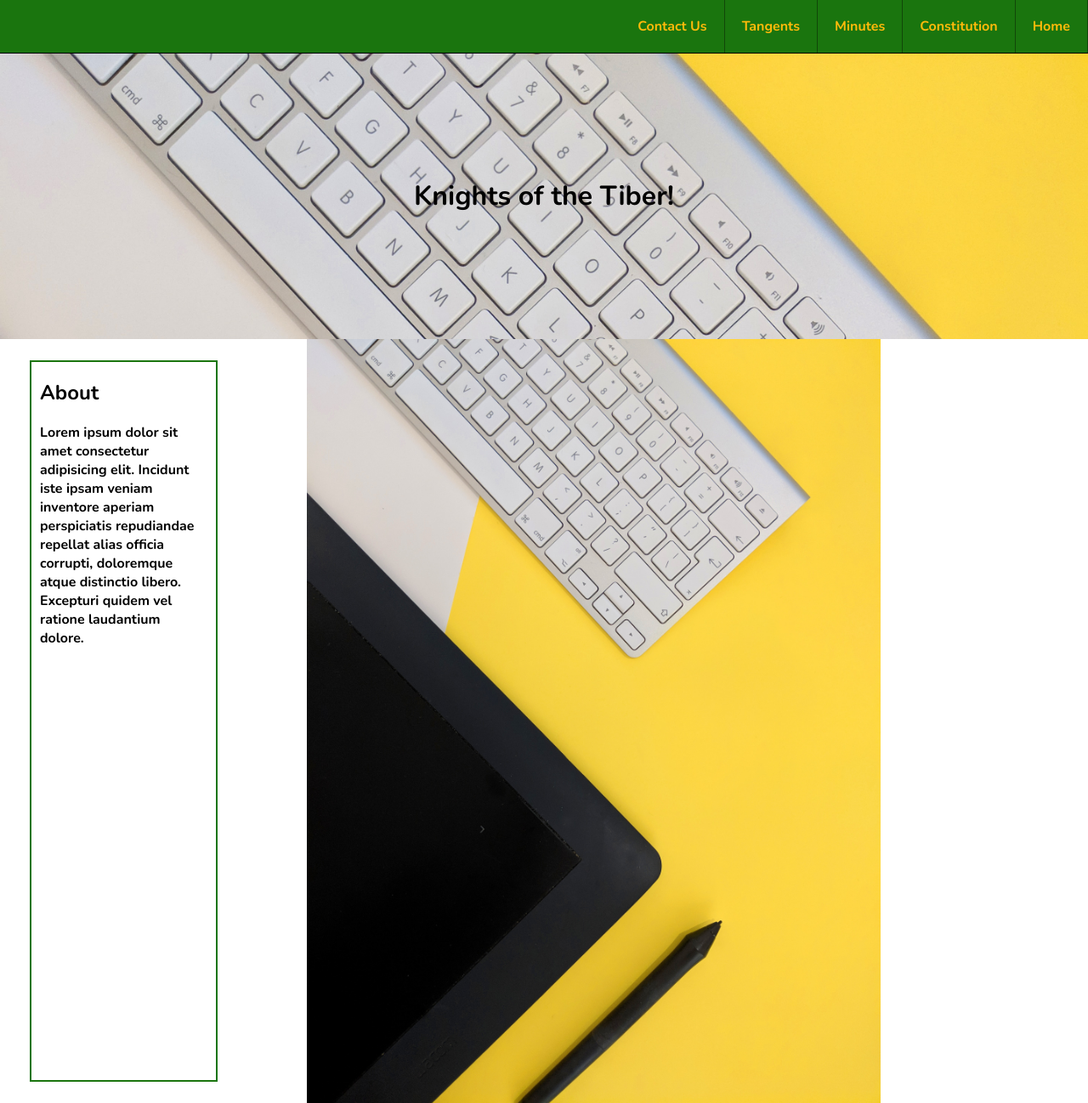
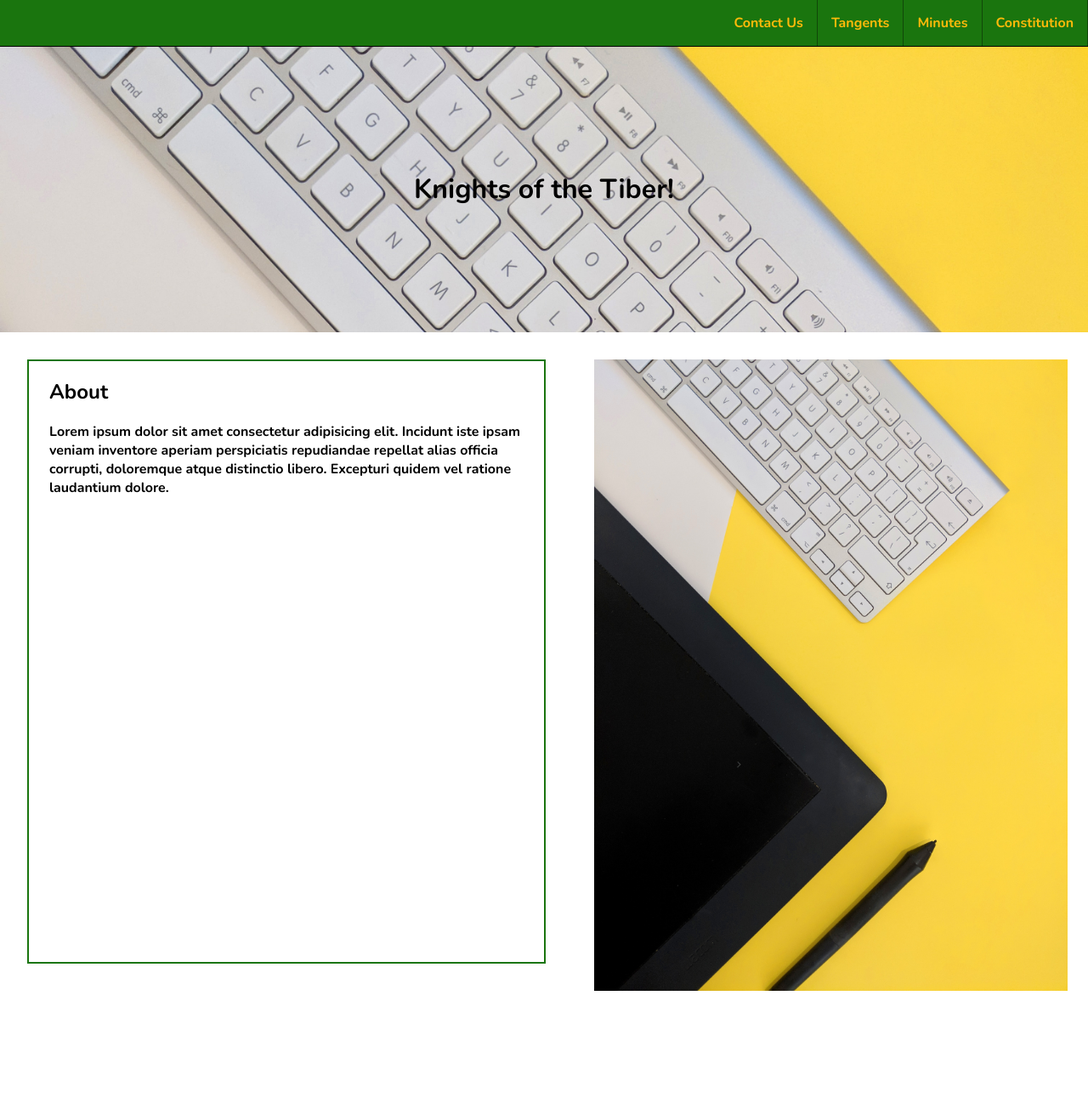
Before and after one commit to Js-cook/Knights-of-the-Tiber, a Django app: page / in a window 1280 px wide. Shown: the whole page at 85% size. After the commit the page ends 1166 px from the top, so only its background shows below. Run offline with Django 3.2, Linux system fonts and the light colour scheme.

Commit message:
ADD - Minor tweaks and changes to the homepage UI

```diff
--- a/frontend/static/frontend/styles.css
+++ b/frontend/static/frontend/styles.css
@@ -33,7 +33,7 @@ li {
 }
 li a {
   display: block;
-  padding: 20px;
+  padding: 1rem;
   color: #ffba0a;
   text-decoration: none;
   border-right: 1px solid #114709;
@@ -44,26 +44,29 @@ li a:hover {
 
 .about {
   display: flex;
-  align-items: stretch;
+  justify-content: center;
   column-gap: 25px;
-  margin-left: 10px;
-  margin-right: 10px;
 }
 
 #side-text {
-  margin: 25px;
+  margin: 2rem;
   border: 2px solid #1a750e;
-  padding-left: 10px;
-  padding-right: 10px;
+  padding-left: 1.5rem;
+  padding-right: 1.5rem;
   width: 50%;
 }
 
 .side-image {
-  width: 70%;
+  width: 50%;
   height: auto;
-  padding-left: 55px;
+  margin-right: 1.5rem;
+  margin-top: 2rem;
   align-content: center;
+}
 
+#image {
+  width: 100%;
+  height: 100%;
 }
 
 .text-block {
--- a/frontend/templates/frontend/index.html
+++ b/frontend/templates/frontend/index.html
@@ -6,7 +6,6 @@
 {% block content %}
 <div class="navbar">
   <ul>
-    <li><a href="#">Home</a></li>
     <li><a href="#">Constitution</a></li>
     <li><a href="#">Minutes</a></li>
     <li><a href="#">Tangents</a></li>
@@ -21,8 +20,8 @@
     <h2>About</h2>
     <p>Lorem ipsum dolor sit amet consectetur adipisicing elit. Incidunt iste ipsam veniam inventore aperiam perspiciatis repudiandae repellat alias officia corrupti, doloremque atque distinctio libero. Excepturi quidem vel ratione laudantium dolore.<p>
   </div>
-  <div>
-    <img src="{% static 'frontend/bg.jpg' %}" class="side-image">
+  <div class="side-image">
+    <img src="{% static 'frontend/bg.jpg' %}" id="image">
   </div>
 </section>
 {% endblock %}
```
